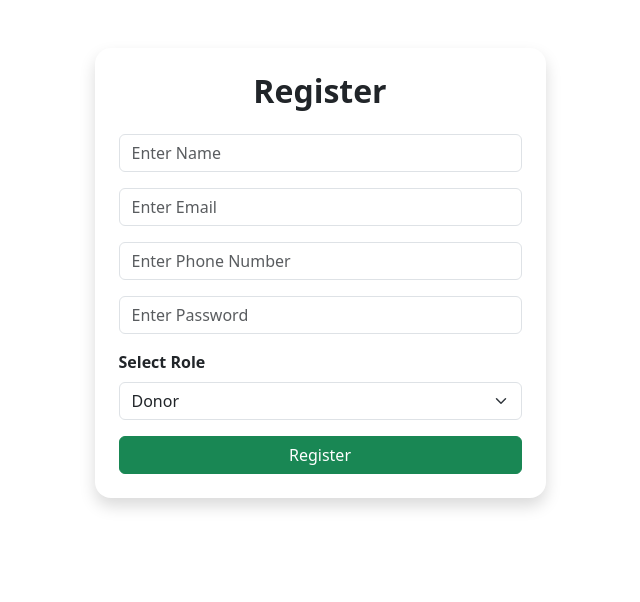
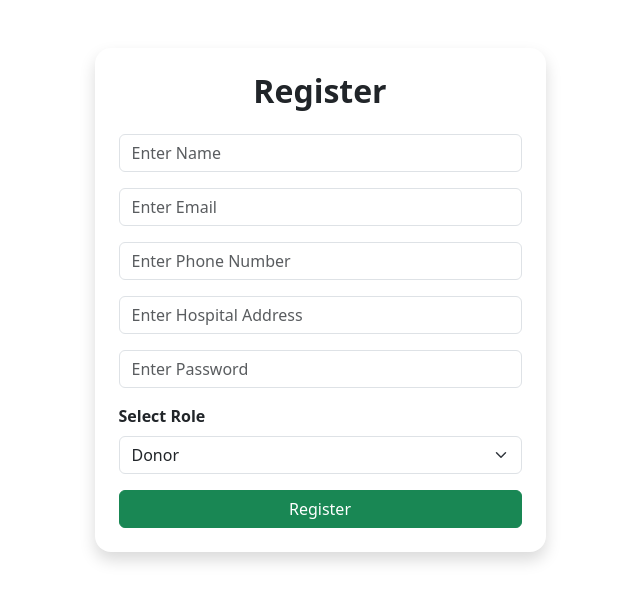
Before and after one commit to Ritiksingh9724/BLOOD_BANK_MANAGEMENT_SYSTEM, a React (Create React App) app in the folder client/: page /register in a window 1280 px wide. Shown: the top 602 px of the page, without its empty margins (320-960 px from the left). Built offline with nearby package versions, Linux system fonts and the light colour scheme.

Commit message:
Updated blood request management and hospital request filtering

```diff
--- a/client/src/pages/Register.js
+++ b/client/src/pages/Register.js
@@ -15,19 +15,13 @@ function Register() {
   const navigate =
     useNavigate();
 
-  const [formData, setFormData] =
-    useState({
-
+  const [formData, setFormData] = useState({
     name: "",
-
     email: "",
-
     phone: "",
-
+    address: "",
     password: "",
-
     role: "donor",
-
   });
 
   // handle input
@@ -132,6 +126,15 @@ function Register() {
                 onChange={handleChange}
                 required
               />
+              <input
+                type="text"
+                name="address"
+                placeholder="Enter Hospital Address"
+                className="form-control mb-3"
+                value={formData.address}
+                onChange={handleChange}
+                required={formData.role === "hospital"}
+              />
               {/* password */}
 
               <input
--- a/client/src/pages/Requests.js
+++ b/client/src/pages/Requests.js
@@ -46,10 +46,11 @@ function Requests() {
         "https://blood-management-system-6cgc.onrender.com/api/v1/request/create-request",
 
         {
+          hospitalId: user._id,
           hospitalName,
           bloodGroup,
           quantity,
-          email: user?.email,
+          email: user.email,
         }
 
       );
@@ -86,18 +87,17 @@ function Requests() {
   // ============================
   // GET REQUESTS
   // ============================
-
   const getRequests = async () => {
 
     try {
 
+      const user = JSON.parse(localStorage.getItem("user"));
+
       const res = await axios.get(
-        "https://blood-management-system-6cgc.onrender.com/api/v1/request/get-requests"
+        `https://blood-management-system-6cgc.onrender.com/api/v1/request/get-requests?hospitalId=${user._id}&role=${user.role}`
       );
 
       if (res.data.success) {
-
-        console.log("REQUESTS DATA:", res.data.requests);
 
         setRequests(res.data.requests);
 
@@ -109,7 +109,6 @@ function Requests() {
 
     }
   };
-
   // ============================
   // UPDATE STATUS
   // ============================
@@ -491,7 +490,7 @@ https://blood-management-system-6cgc.onrender.com/api/v1/request/update-status/$
                                 className="btn btn-primary btn-sm"
                                 onClick={() => handlePayment(request)}
                               >
-                                Pay ₹500
+                                Pay
                               </button>
 
                             )
```
Lines whose indentation alone changed are shown as unchanged.
